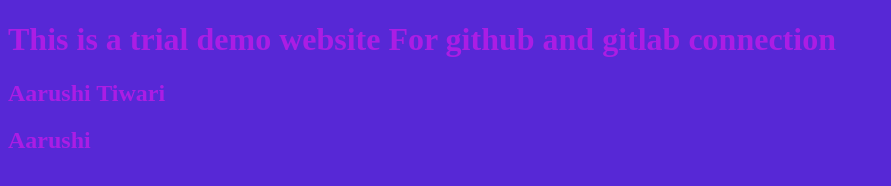
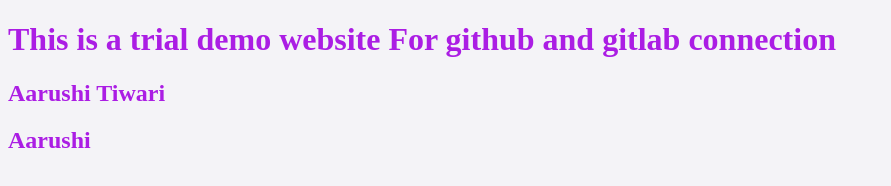
Before and after one commit to aarushi102/Test-Pattern, a plain HTML site: page index.html in a window 1280 px wide. Shown: the whole page, without its empty margins (0-891 px from the left). Drawn offline with Linux system fonts and the light colour scheme.

Commit message:
Changed to white

```diff
--- a/styles.css
+++ b/styles.css
@@ -1,4 +1,4 @@
 body{
     color:rgb(171, 29, 228);
-    background-color:rgb(87, 40, 214);
+    background-color:rgb(244, 243, 247);
 }
```
